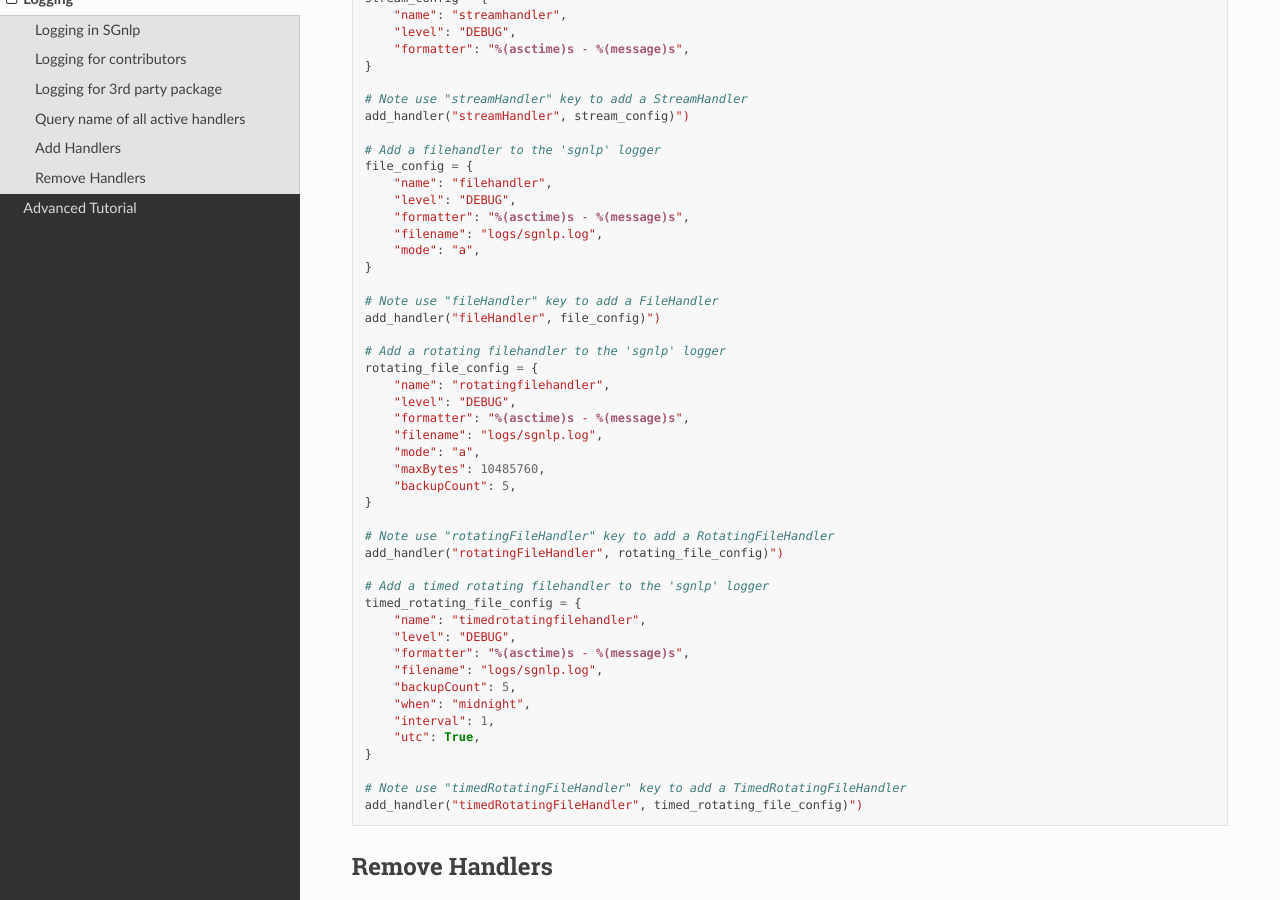
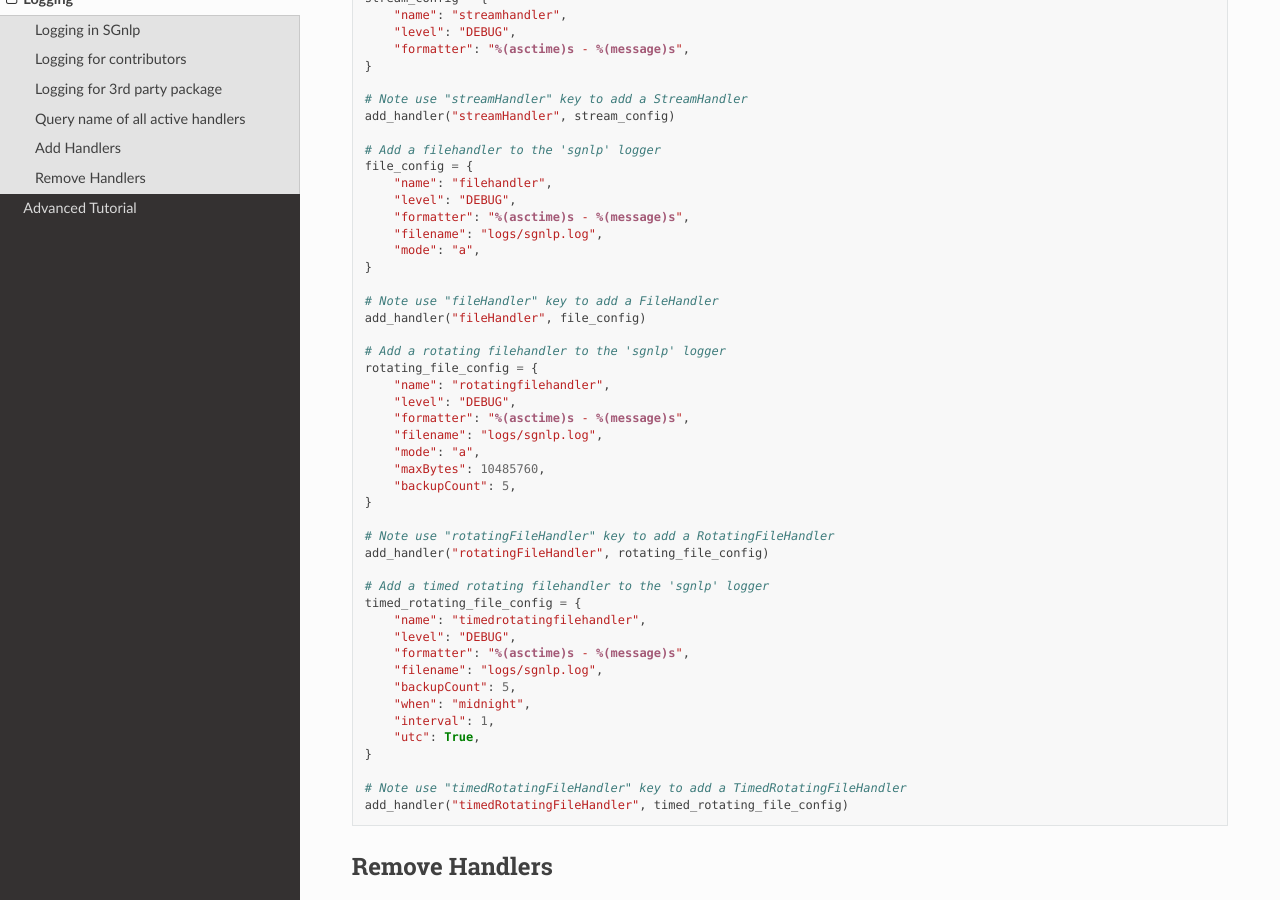
Before and after one commit to aisingapore/sgnlp, a Sphinx documentation site: the page built from docs/source/logging.rst, in a window 1280 px wide and 1400 px high, scrolled down 1647 px. Shown: the part 151-1051 px from the top of the window. Built offline with Sphinx 7.4.7 and the Read the Docs theme 2.0.0, drawn with Linux system fonts in a browser that asks for light colours; pages that are not in the unit, such as notebooks, are missing from menus.

Commit message:
[#47] remove extra quotes and brackets

```diff
--- a/docs/source/logging.rst
+++ b/docs/source/logging.rst
@@ -85,7 +85,7 @@ For detailed explanation of each handlers config, please refer to the official P
     }
 
     # Note use "streamHandler" key to add a StreamHandler
-    add_handler("streamHandler", stream_config)")
+    add_handler("streamHandler", stream_config)
 
     # Add a filehandler to the 'sgnlp' logger
     file_config = {
@@ -97,7 +97,7 @@ For detailed explanation of each handlers config, please refer to the official P
     }
 
     # Note use "fileHandler" key to add a FileHandler
-    add_handler("fileHandler", file_config)")
+    add_handler("fileHandler", file_config)
 
     # Add a rotating filehandler to the 'sgnlp' logger
     rotating_file_config = {
@@ -111,7 +111,7 @@ For detailed explanation of each handlers config, please refer to the official P
     }
 
     # Note use "rotatingFileHandler" key to add a RotatingFileHandler
-    add_handler("rotatingFileHandler", rotating_file_config)")
+    add_handler("rotatingFileHandler", rotating_file_config)
 
     # Add a timed rotating filehandler to the 'sgnlp' logger
     timed_rotating_file_config = {
@@ -126,7 +126,7 @@ For detailed explanation of each handlers config, please refer to the official P
     }
 
     # Note use "timedRotatingFileHandler" key to add a TimedRotatingFileHandler
-    add_handler("timedRotatingFileHandler", timed_rotating_file_config)")
+    add_handler("timedRotatingFileHandler", timed_rotating_file_config)
 
 
 Remove Handlers
```
